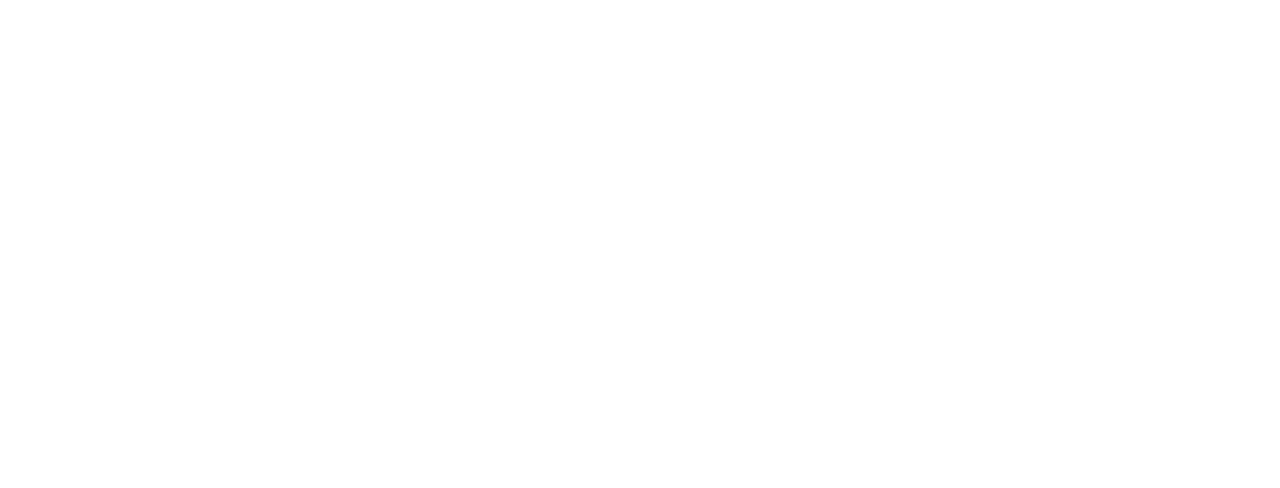
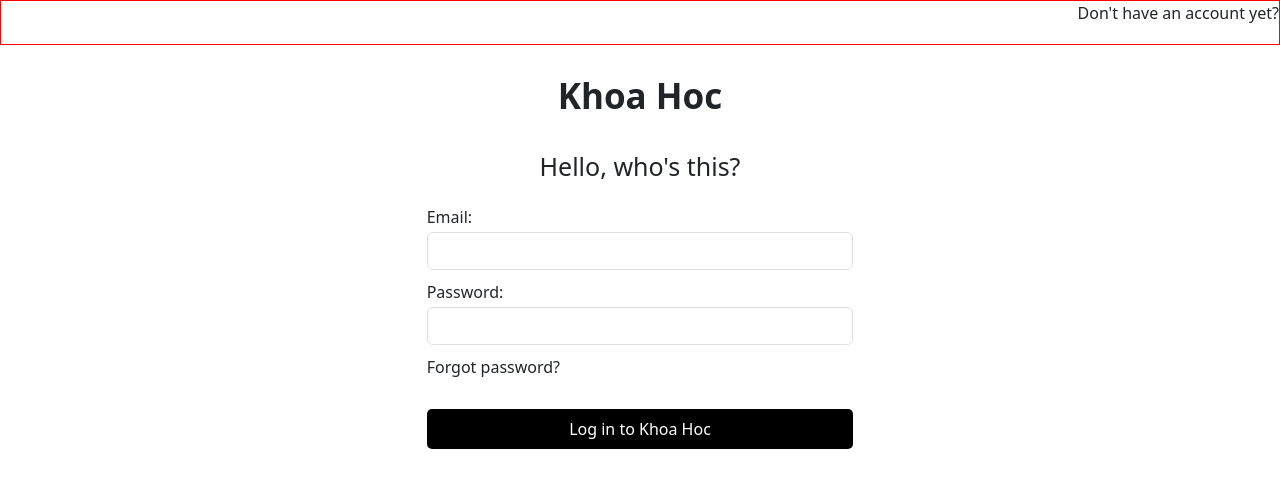
Before and after one commit to tranphu69/demo, a React (Create React App) app: page /login in a window 1280 px wide. Before the commit this address had no page. Shown: the top 488 px of the page. Built offline with nearby package versions, Linux system fonts and the light colour scheme.

Commit message:
video 69

```diff
--- a/src/components/Admin/Content/ManagerUser.js
+++ b/src/components/Admin/Content/ManagerUser.js
@@ -11,6 +11,7 @@
 const ManagerUser = (props) => {
     const LIMIT_USER = 5;
     const [pageCount, setPageCount] = useState(0);
+    const [currentPage, setCurrentPage] = useState(1);
     const [showModalCreateUser, setShowModalCreateUser] = useState(false);
     const [showModalUpdateUser, setShowModalUpdateUser] = useState(false);
     const [showModalViewUser, setShowModalViewUser] = useState(false);
@@ -79,15 +80,27 @@
                         handleClickBtnDelete={handleClickBtnDelete}
                         fetchListUsersWithPaginate={fetchListUsersWithPaginate}
                         pageCount={pageCount}
+                        currentPage={currentPage}
+                        setCurrentPage={setCurrentPage}
                     />
                 </div>
-                <ModalCreateUser show={showModalCreateUser} setShow={setShowModalCreateUser} fetchListUsers={fetchListUsers}/>
+                <ModalCreateUser
+                    show={showModalCreateUser}
+                    setShow={setShowModalCreateUser}
+                    fetchListUsers={fetchListUsers}
+                    fetchListUsersWithPaginate={fetchListUsersWithPaginate}
+                    currentPage={currentPage}
+                    setCurrentPage={setCurrentPage}
+                />
                 <ModalUpdateUser
                     show={showModalUpdateUser}
                     setShow={setShowModalUpdateUser}
                     dataUpdate={dataUpdate}
                     fetchListUsers={fetchListUsers}
+                    fetchListUsersWithPaginate={fetchListUsersWithPaginate}
                     resetUpdateData={resetUpdateData}
+                    currentPage={currentPage}
+                    setCurrentPage={setCurrentPage}
                 />
                 <ModalViewUser
                     show={showModalViewUser}
@@ -98,7 +111,10 @@
                     show={showModalDeleteUser}
                     setShow={setShowModalDeleteUser}
                     dataDelete={dataDelete}
+                    fetchListUsersWithPaginate={fetchListUsersWithPaginate}
                     fetchListUsers={fetchListUsers}
+                    currentPage={currentPage}
+                    setCurrentPage={setCurrentPage}
                 />
             </div>
         </div>
--- a/src/components/Admin/Content/ModalCreateUser.js
+++ b/src/components/Admin/Content/ModalCreateUser.js
@@ -55,7 +55,8 @@
     if(data && data.EC === 0){
       toast.success(data.EM);
       handleClose();
-      await props.fetchListUsers();
+      props.setCurrentPage(1);
+      await props.fetchListUsersWithPaginate(1);
     }
     if(data && data.EC !== 0){
       toast.error(data.EM);
--- a/src/components/Admin/Content/ModalDeleteUser.js
+++ b/src/components/Admin/Content/ModalDeleteUser.js
@@ -13,7 +13,8 @@
     if(data && data.EC === 0){
       toast.success(data.EM);
       handleClose();
-      await props.fetchListUsers();
+      props.setCurrentPage(1);
+      await props.fetchListUsersWithPaginate(1);
     }
     if(data && data.EC !== 0){
       toast.error(data.EM);
--- a/src/components/Admin/Content/ModalUpdateUser.js
+++ b/src/components/Admin/Content/ModalUpdateUser.js
@@ -58,7 +58,8 @@
     if(data && data.EC === 0){
       toast.success(data.EM);
       handleClose();
-      await props.fetchListUsers();
+      props.setCurrentPage(1);
+      await props.fetchListUsersWithPaginate(1);
     }
     if(data && data.EC !== 0){
       toast.error(data.EM);
--- a/src/components/Admin/Content/ModalViewUser.js
+++ b/src/components/Admin/Content/ModalViewUser.js
@@ -36,7 +36,7 @@
               </select>
             </div>
             <div class="col-md-12">
-              <label class="form-label label-upload" htmlFor='labelUpload'>
+              <label class="form-label label-upload">
                  Image
               </label>
             </div>
--- a/src/components/Admin/Content/TableUserPaginate.js
+++ b/src/components/Admin/Content/TableUserPaginate.js
@@ -5,7 +5,8 @@
     const {listUsers, pageCount} = props;
 
     const handlePageClick = (event) => {
-        props.fetchListUsersWithPaginate(+event.selected + 1)
+        props.fetchListUsersWithPaginate(+event.selected + 1);
+        props.setCurrentPage(+event.selected + 1);
     };
 
     return(
@@ -40,7 +41,7 @@
                     }
                     {listUsers && listUsers.length === 0 &&
                         <tr>
-                            <td colSpan={'4'}> Not found data</td>
+                            <td colSpan={'5'}> Not found data</td>
                         </tr>
                     }
                 </tbody>
@@ -65,6 +66,7 @@
                     containerClassName="pagination"
                     activeClassName="active"
                     renderOnZeroPageCount={null}
+                    forcePage={props.currentPage - 1}
                 />
             </div>
         </>
--- /dev/null
+++ b/src/components/Auth/Login.js
@@ -0,0 +1,40 @@
+import './Login.scss';
+import { useState } from 'react';
+
+const Login = (props) => {
+    const [email, setEmail] = useState("");
+    const [password, setPassword] = useState("");
+    const handleLogin = () => {
+        alert("Login")
+    }
+
+    return(
+        <div className='login-container'>
+            <div className='header'>
+                Don't have an account yet?
+            </div>
+            <div className='title col-4 mx-auto'>
+                Khoa Hoc
+            </div>
+            <div className='welcome col-4 mx-auto'>
+                Hello, who's this?
+            </div>
+            <div className='content-form col-4 mx-auto'>
+                <div className='form-group'>
+                    <label>Email: </label>
+                    <input type='text' className='form-control' value={email} onChange={(event) => setEmail(event.target.value)}/>
+                </div>
+                <div className='form-group'>
+                    <label>Password: </label>
+                    <input type='password' className='form-control' value={password} onChange={(event) => setPassword(event.target.value)}/>
+                </div>
+                <span className='forgot-password'>Forgot password?</span>
+                <div>
+                    <button className='btn-submit' onClick={() => handleLogin()}>Log in to Khoa Hoc</button>
+                </div>
+            </div>
+        </div>
+    )
+}
+
+export default Login;
--- /dev/null
+++ b/src/components/Auth/Login.scss
@@ -0,0 +1,35 @@
+.login-container{
+    .header{
+        height: 45px;
+        text-align: right;
+        border: 1px solid red;
+    }
+    .title{
+        text-align: center;
+        font-size: 35px;
+        padding: 25px 0;
+        font-weight: 700;
+    }
+    .welcome{
+        text-align: center;
+        font-size: 25px;
+        padding-bottom: 20px;
+    }
+    .content-form{
+        display: flex;
+        flex-direction: column;
+        gap: 10px;
+        input{
+            margin-top: 3px;
+        }
+        button{
+            width: 100%;
+            height: 40px;
+            border: none;
+            border-radius: 5px;
+            margin: 20px 0;
+            color: white;
+            background-color: black;
+        }
+    }
+}
--- a/src/components/Header/Header.js
+++ b/src/components/Header/Header.js
@@ -2,9 +2,13 @@
 import Nav from 'react-bootstrap/Nav';
 import Navbar from 'react-bootstrap/Navbar';
 import NavDropdown from 'react-bootstrap/NavDropdown';
-import { NavLink } from 'react-router-dom';
+import { NavLink, useNavigate } from 'react-router-dom';
 
 const Header = () => {
+  const navigate = useNavigate();
+  const handleLogin = () => {
+    navigate('/login');
+  }
   return (
     <Navbar expand="lg" className="bg-body-tertiary">
       <Container>
@@ -17,7 +21,7 @@
             <NavLink to="/admin" className='nav-link'> Admin </NavLink>
           </Nav>
           <Nav>
-            <button className='btn-login'>Log in</button>
+            <button className='btn-login' onClick={() => {handleLogin()}}>Log in</button>
             <button className='btn-signup'>Sign up</button>
           </Nav>
         </Navbar.Collapse>
--- a/src/index.js
+++ b/src/index.js
@@ -11,6 +11,7 @@
 import HomePage from './components/Home/HomePage';
 import ManagerUser from './components/Admin/Content/ManagerUser';
 import Dashboard from './components/Admin/Content/DashBoard';
+import Login from './components/Auth/Login';
 
 const root = ReactDOM.createRoot(document.getElementById('root'));
 root.render(
@@ -26,6 +27,7 @@
           <Route index element={<Dashboard/>}/>
           <Route path="manager-users" element={<ManagerUser/>}/>
         </Route>
+        <Route path="/login" element={<Login/>}/>
       </Routes>
     </BrowserRouter>
     {/* </React.StrictMode> */}
```
